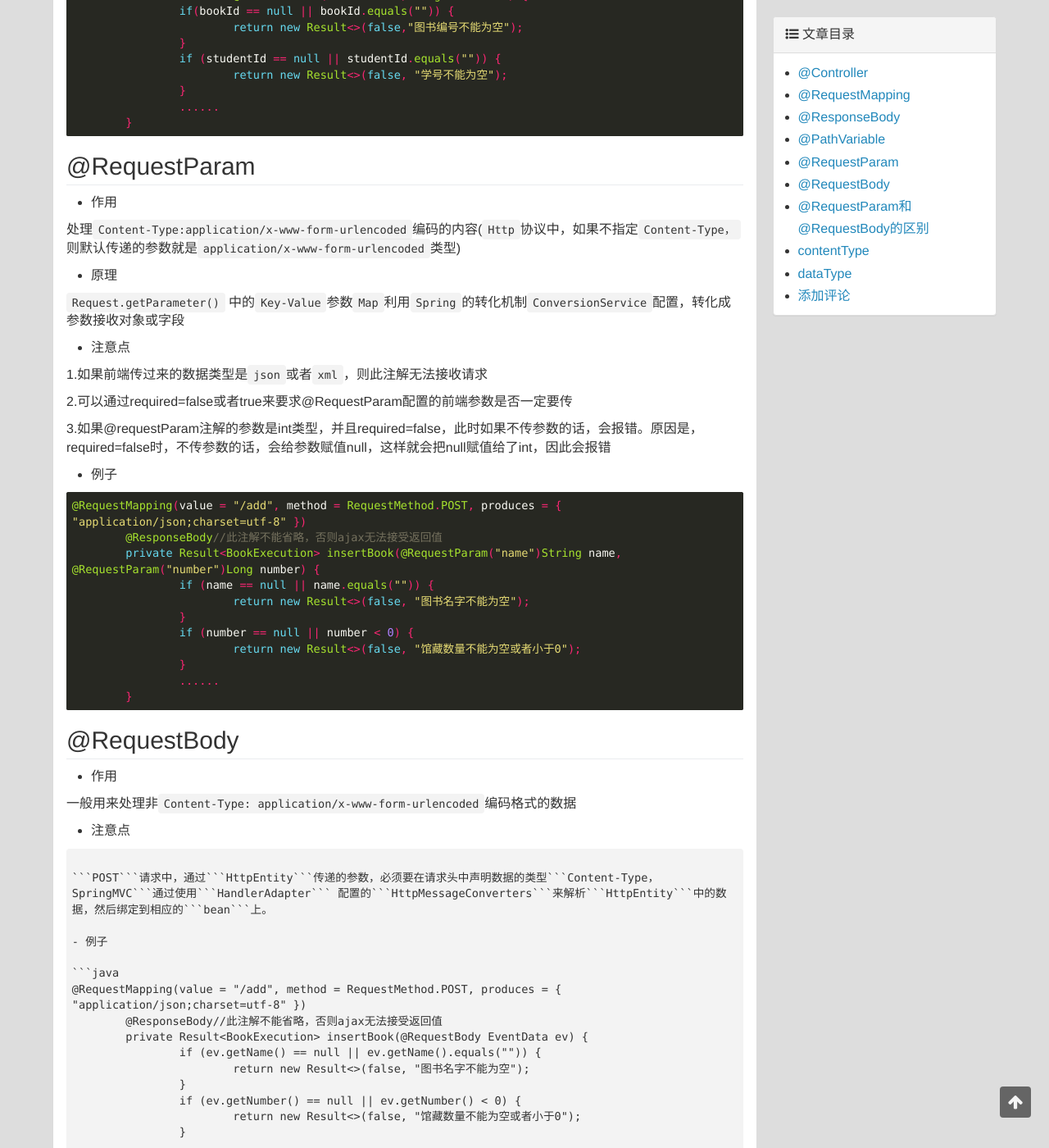
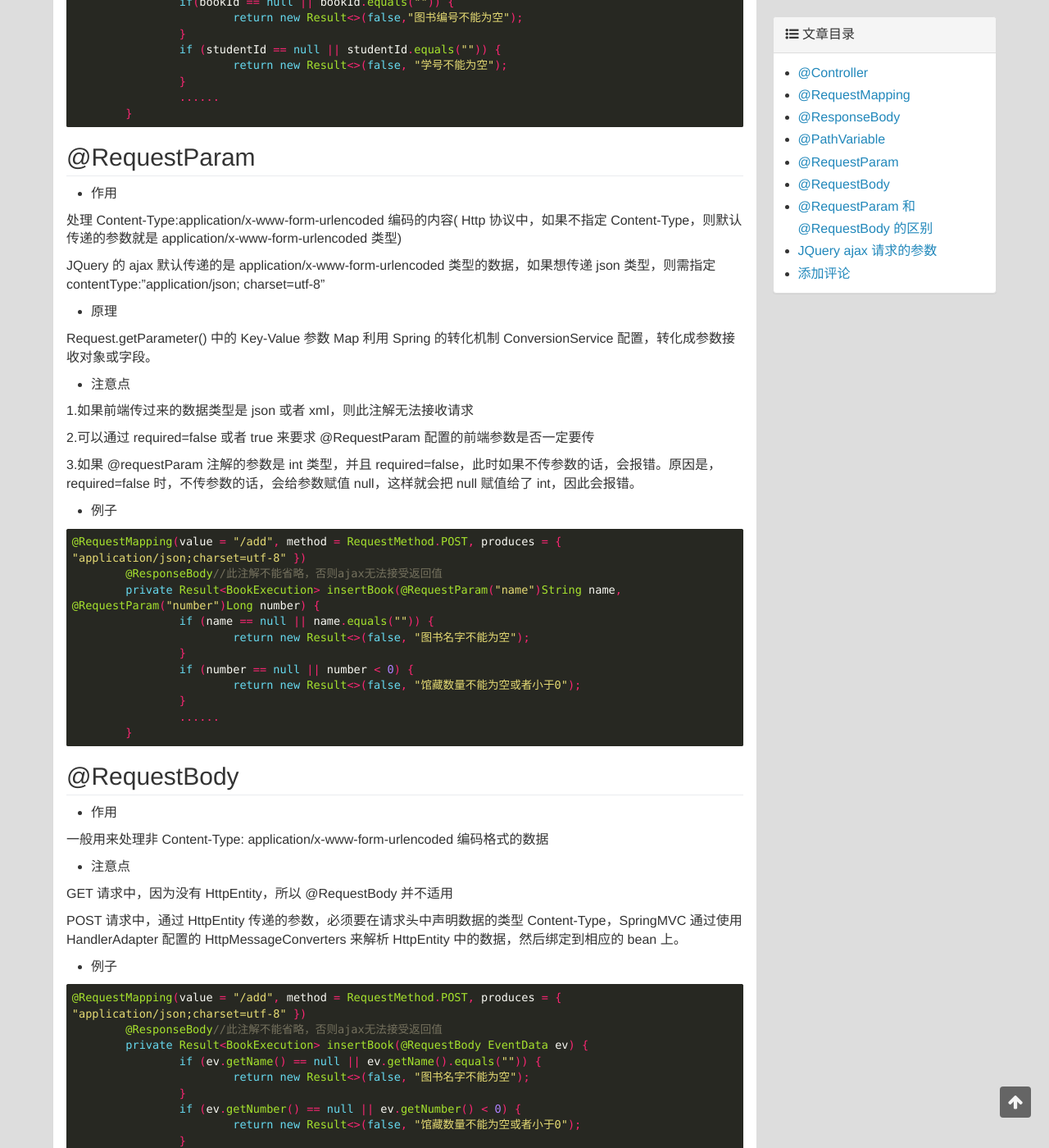
Before and after one commit to miansen/miansen.github.io, a Jekyll site: the page built from _posts/2019-06-23-4.md, in a window 1280 px wide and 1400 px high, scrolled down 2231 px. Shown: the whole window at 82% size. Built offline with Jekyll 4.4.1, drawn with Linux system fonts in a browser that asks for light colours; comment, search, counter and statistics services are not loaded; some of the changed text lies outside the part shown.

Commit message:
update 2019-06-24

````diff
--- a/_posts/2019-06-23-4.md
+++ b/_posts/2019-06-23-4.md
@@ -33,22 +33,23 @@
 
 - 作用
 
-```RequestMapping```是一个用来处理请求地址映射的注解，可用于类或方法上。用于类上，表示类中的所有响应请求的方法都是以该地址作为父路径。
+RequestMapping 是一个用来处理请求地址映射的注解，可用于类或方法上。用于类上，表示类中的所有响应请求的方法都是以该地址作为父路径。
+
 - 属性
 
-```RequestMapping```注解有六个属性
+RequestMapping 注解有六个属性
 
-1.```value：```指定请求的实际地址
+1.value：指定请求的实际地址
 
-2.```method：```指定请求的```method```类型，```GET、POST、PUT、DELETE```等
+2.method：指定请求的 method 类型，GET、POST、PUT、DELETE 等
 
-3.```consumes:```指定处理请求的提交内容类型（Content-Type），例如```application/json, text/html```
+3.consumes：指定处理请求的提交内容类型（Content-Type），例如 application/json, text/html
 
-4.```produces:```指定返回的内容类型，仅当```request```请求头中的(Accept)类型中包含该指定类型才返回
+4.produces：指定返回的内容类型，仅当 request 请求头中的(Accept)类型中包含该指定类型才返回
 
 - 例子
 
-用于类上，访问父路径
+用于类上，声明访问父路径
 
 ```java
 @RequestMapping("/book") // 访问父路径
@@ -77,17 +78,17 @@
 
 - 作用
 
-该注解用于将```Controller```的方法返回的对象，通过适当的```HttpMessageConverter```转换为指定格式后，写入到```Response```对象的```body```数据区
+该注解用于将 Controller 的方法返回的对象，通过适当的 HttpMessageConverter 转换为指定格式后，写入到 Response 对象的 body 数据区
 - 使用时机
 
-一般在异步获取数据时使用，在使用```@RequestMapping```后，返回值通常解析为跳转路径，加上```@responsebody```后返回结果不会被解析为跳转路径，而是直接写入```HTTP response body```中。比如异步获取```json```数据，加上```@responsebody```后，会直接返回json数据
+一般在异步获取数据时使用，在使用 @RequestMapping 后，返回值通常解析为跳转路径，加上 @responsebody 后返回结果不会被解析为跳转路径，而是直接写入 HTTP response body 中。比如异步获取 json 数据，加上 @responsebody 后，会直接返回json数据
 - 注意点
 
-当前端使用```ajax```获取```controller```的数据时，此注解不能省略，否者ajax无法接受返回值
+当前端使用 ajax 获取 controller 的数据时，此注解不能省略，否者ajax无法接受返回值
 
 - 例子
 
-有@ResponseBody注解,返回的是json、xml等格式的数据
+有 @ResponseBody 注解,返回的是 json、xml 等格式的数据
 
 ```java
 @RequestMapping(value = "/{bookId}/{studentId}/appoint", method = RequestMethod.GET, produces = {
@@ -139,19 +140,21 @@
 
 - 作用
 
-处理```Content-Type:application/x-www-form-urlencoded```编码的内容(```Http```协议中，如果不指定```Content-Type，```则默认传递的参数就是```application/x-www-form-urlencoded```类型)
+处理 Content-Type:application/x-www-form-urlencoded 编码的内容( Http 协议中，如果不指定 Content-Type，则默认传递的参数就是 application/x-www-form-urlencoded 类型)
+
+JQuery 的 ajax 默认传递的是 application/x-www-form-urlencoded 类型的数据，如果想传递 json 类型，则需指定 contentType:"application/json; charset=utf-8"
 
 - 原理
 
-```Request.getParameter()``` 中的```Key-Value```参数```Map```利用```Spring```的转化机制```ConversionService```配置，转化成参数接收对象或字段
+Request.getParameter() 中的 Key-Value 参数 Map 利用 Spring 的转化机制 ConversionService 配置，转化成参数接收对象或字段。
 
 - 注意点
 
-1.如果前端传过来的数据类型是```json```或者```xml```，则此注解无法接收请求
+1.如果前端传过来的数据类型是 json 或者 xml，则此注解无法接收请求
 
-2.可以通过required=false或者true来要求@RequestParam配置的前端参数是否一定要传
+2.可以通过 required=false 或者 true 来要求 @RequestParam 配置的前端参数是否一定要传
 
-3.如果@requestParam注解的参数是int类型，并且required=false，此时如果不传参数的话，会报错。原因是，required=false时，不传参数的话，会给参数赋值null，这样就会把null赋值给了int，因此会报错
+3.如果 @requestParam 注解的参数是 int 类型，并且 required=false，此时如果不传参数的话，会报错。原因是，required=false 时，不传参数的话，会给参数赋值 null，这样就会把 null 赋值给了 int，因此会报错。
 
 - 例子
 
@@ -173,13 +176,13 @@
 
 - 作用
 
-一般用来处理非```Content-Type: application/x-www-form-urlencoded```编码格式的数据
+一般用来处理非 Content-Type: application/x-www-form-urlencoded 编码格式的数据
 
 - 注意点
 
-```GET```请求中，因为没有```HttpEntity```，所以```@RequestBody```并不适用
+GET 请求中，因为没有 HttpEntity，所以 @RequestBody 并不适用
 
-```POST```请求中，通过```HttpEntity```传递的参数，必须要在请求头中声明数据的类型```Content-Type，SpringMVC```通过使用```HandlerAdapter``` 配置的```HttpMessageConverters```来解析```HttpEntity```中的数据，然后绑定到相应的```bean```上。
+POST 请求中，通过 HttpEntity 传递的参数，必须要在请求头中声明数据的类型 Content-Type，SpringMVC 通过使用 HandlerAdapter 配置的 HttpMessageConverters 来解析 HttpEntity 中的数据，然后绑定到相应的 bean 上。
 
 - 例子
 
@@ -197,16 +200,18 @@
 	}
 ```
 
-## @RequestParam和@RequestBody的区别
+## @RequestParam 和 @RequestBody 的区别
 
-- 在```GET```请求中，不能使用```@RequestBody```
+- 在 GET 请求中，不能使用 @RequestBody
 
-- 在```POST```请求，可以使用```@RequestBody```和```@RequestParam```，但是请注意```@RequestParam```处理```Content-Type:application/x-www-form-urlencoded```编码,```@RequestBody```处理非```Content-Type:application/x-www-form-urlencoded```编码
+- 在 POST 请求，可以使用 @RequestBody 和 @RequestParam ，但是请注意 @RequestParam 处理 Content-Type:application/x-www-form-urlencoded 编码,@RequestBody 处理非 Content-Type:application/x-www-form-urlencoded 编码
 
-## contentType
+## JQuery ajax 请求的参数
 
 - contentType: 告诉服务器，我要发什么类型的数据
 
-## dataType
+如：contentType:"application/json; charset=utf-8"
 
-- dataType：告诉服务器，我要想什么类型的数据。如果没有指定，那么会自动推断是返回 ```XML```，还是```JSON```，还是```script```，还是```String```。
+- dataType：告诉服务器，我要想什么类型的数据。如果没有指定，那么会自动推断是返回 XML，还是 JSON ，还是 script ，还是 String。
+
+如：dataType: "json"
````
Also changed, not shown: other parts of _posts/2019-06-23-4.md (+1 -1 lines).
